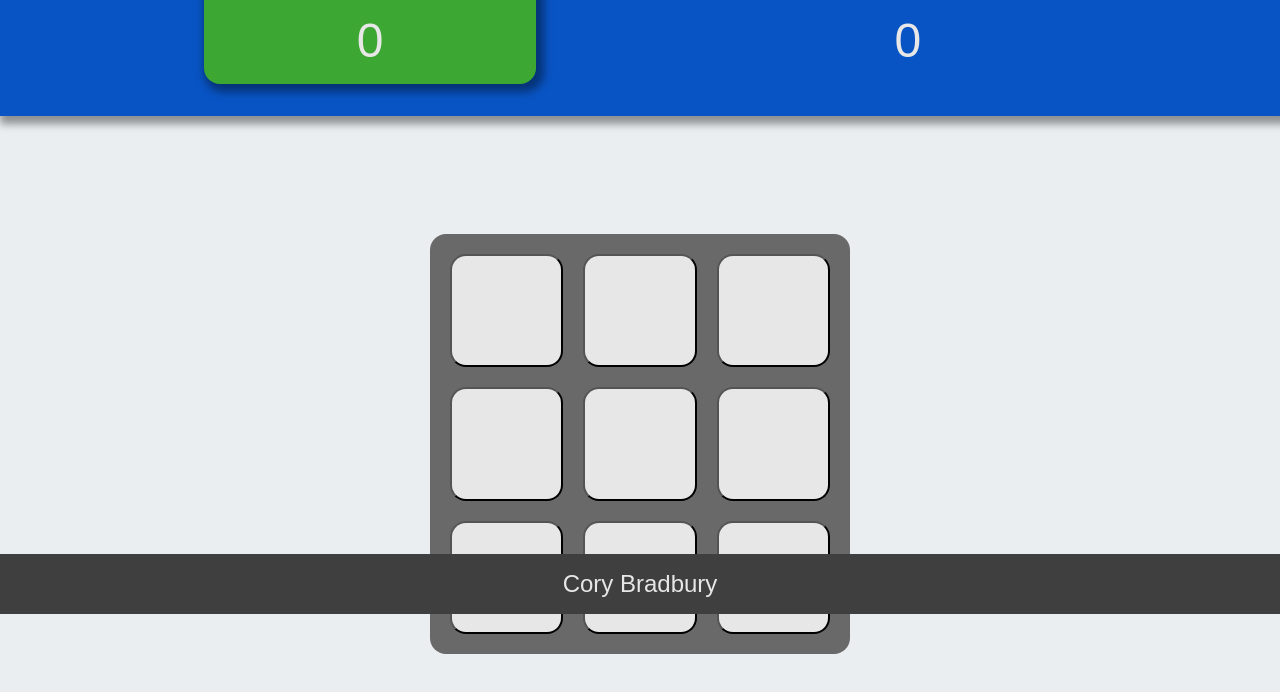
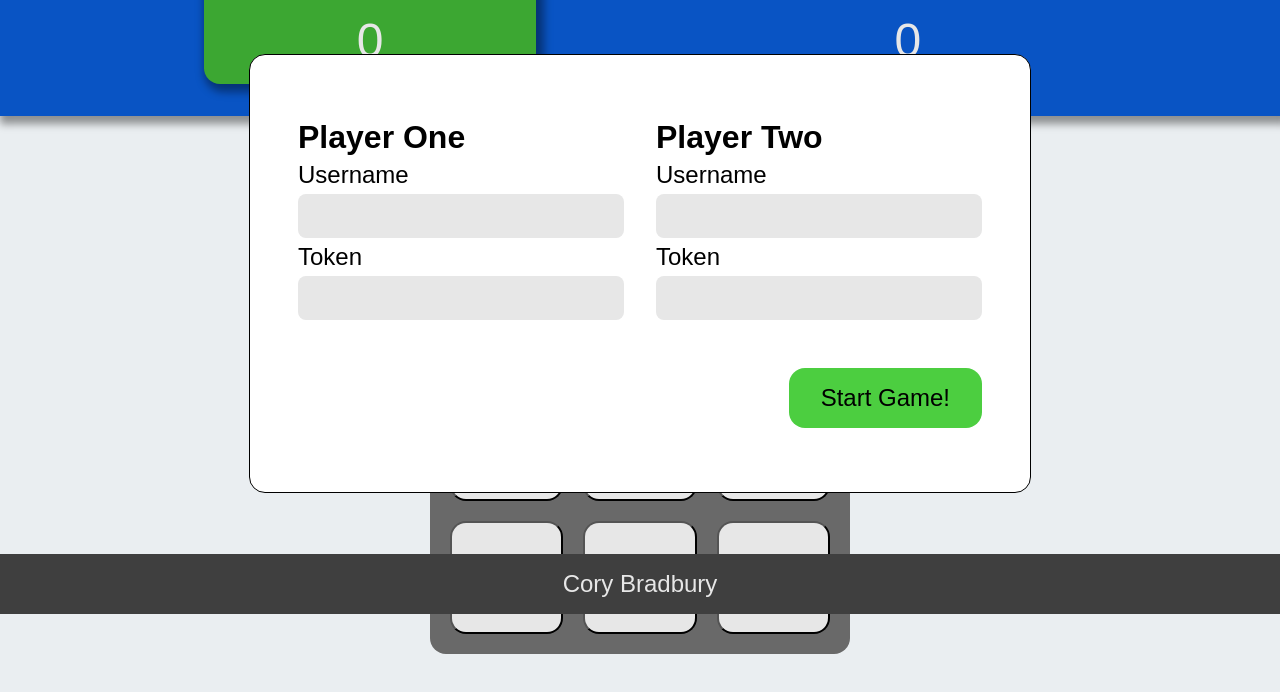
Before and after one commit to Coradabra/Tic-Tac-Toe, a plain HTML site: page index.html in a window 1280 px wide. Shown: the part 186-878 px from the top of the page. Drawn offline with Linux system fonts and the light colour scheme.

Commit message:
Add a dialog modal on start up with styling

```diff
--- a/index.html
+++ b/index.html
@@ -7,6 +7,39 @@
     <link rel="stylesheet" href="./style.css" />
   </head>
   <body>
+    <dialog open class="modal">
+      <form action="" method="dialog">
+        <div>
+          <div>
+            <h5>Player One</h5>
+            <label for="playerOneName">Username</label>
+            <input id="playerOneName" type="text" />
+            <label for="playerOneToken">Token</label>
+            <input
+              id="playerOneToken"
+              type="text"
+              minlength="1"
+              maxlength="1"
+            />
+          </div>
+          <div>
+            <h5>Player Two</h5>
+            <label for="playerTwoName">Username</label>
+            <input id="playerTwoName" type="text" />
+            <label for="playerTwoToken">Token</label>
+            <input
+              id="playerTwoToken"
+              type="text"
+              minlength="1"
+              maxlength="1"
+            />
+          </div>
+        </div>
+        <div class="modal-actions">
+          <button type="submit">Start Game!</button>
+        </div>
+      </form>
+    </dialog>
     <header class="navbar">
       <h1>Tic Tac Toe</h1>
       <div class="actions"></div>
--- a/style.css
+++ b/style.css
@@ -9,9 +9,60 @@ body {
 
 h1,
 h3,
+h5,
 p {
   margin: 0;
   padding: 0;
+}
+
+.modal {
+  z-index: 10;
+  top: 30vh;
+  border-radius: 1rem;
+  padding: 4rem 2rem;
+  border: 1px solid black;
+}
+
+.modal div {
+  display: flex;
+}
+
+.modal div > div {
+  display: flex;
+  flex-direction: column;
+  gap: 5px;
+  margin: 0 1rem 1rem;
+}
+
+.modal h5 {
+  font-size: 32px;
+}
+
+.modal input[type="text"] {
+  font-size: inherit;
+  padding: 0.5rem;
+  border: none;
+  border-radius: 0.5rem;
+  background-color: #e7e7e7;
+}
+
+.modal-actions {
+  display: flex;
+  justify-content: flex-end;
+  padding: 2rem 1rem 0 0;
+}
+
+.modal-actions button {
+  font-size: inherit;
+  padding: 1rem 2rem;
+  border-radius: 1rem;
+  background-color: #4cce40;
+  border: none;
+}
+
+.modal-actions button:hover {
+  box-shadow: 3px 3px 6px 3px rgba(0, 0, 0, 0.3);
+  color: #f0efef;
 }
 
 .navbar {
```
